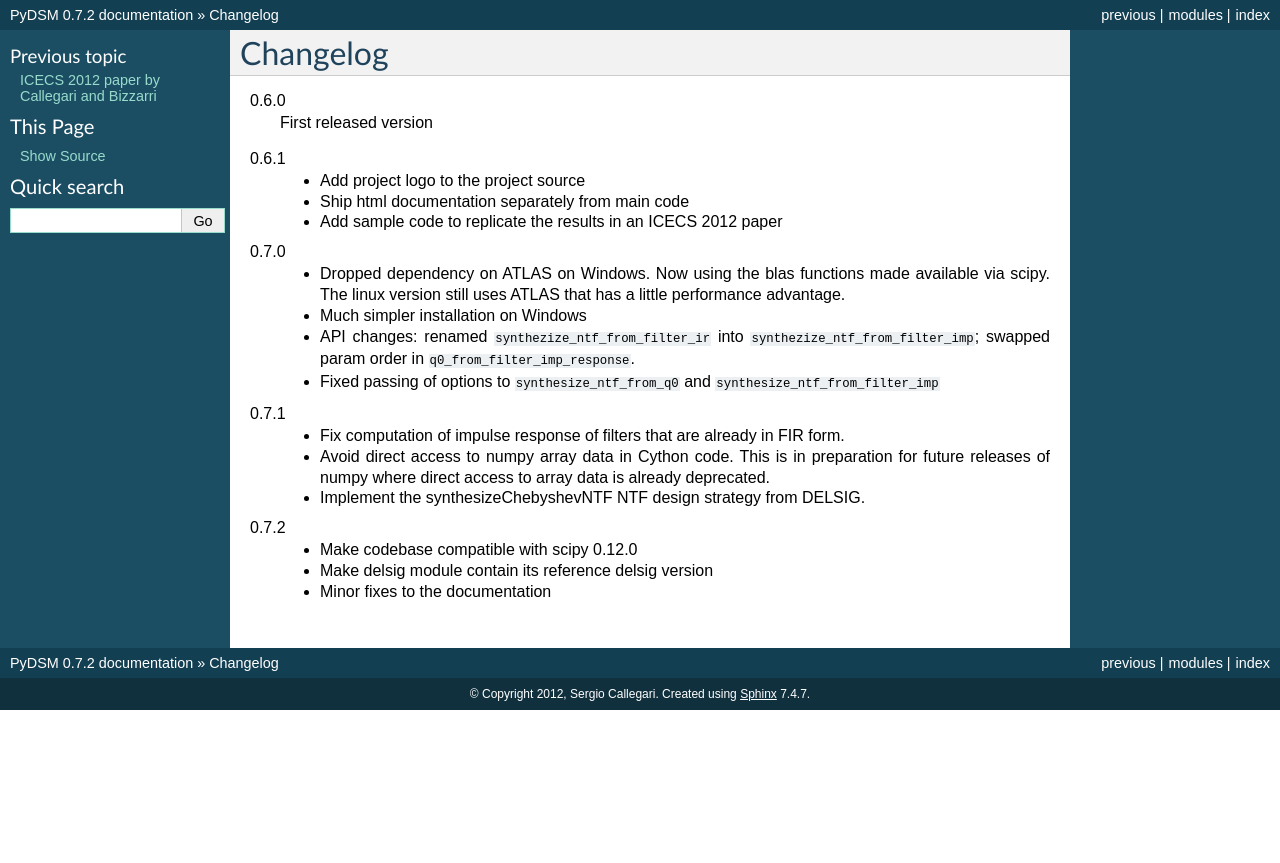
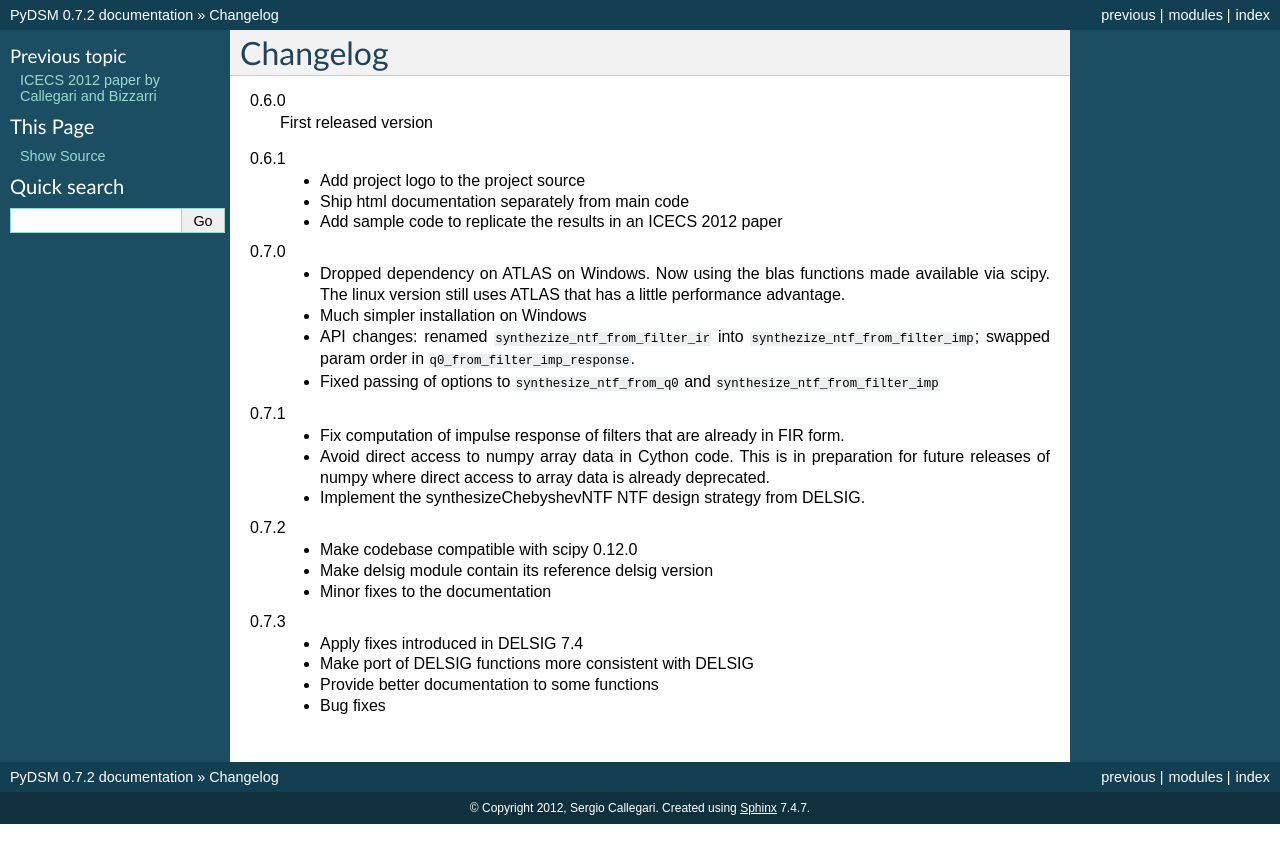
Before and after one commit to sergiocallegari/PyDSM, a Sphinx documentation site: the page built from doc/source/changelog.rst, in a window 1280 px wide. Shown: the top 863 px of the page. Built offline with Sphinx 7.4.7, drawn with Linux system fonts in a browser that asks for light colours; formulas are drawn with MathJax 3.

Commit message:
Prepare changelog for 0.7.3

```diff
--- a/doc/source/changelog.rst
+++ b/doc/source/changelog.rst
@@ -32,3 +32,9 @@ Changelog
    - Make codebase compatible with scipy 0.12.0
    - Make delsig module contain its reference delsig version
    - Minor fixes to the documentation
+
+0.7.3
+   - Apply fixes introduced in DELSIG 7.4
+   - Make port of DELSIG functions more consistent with DELSIG
+   - Provide better documentation to some functions
+   - Bug fixes
```
